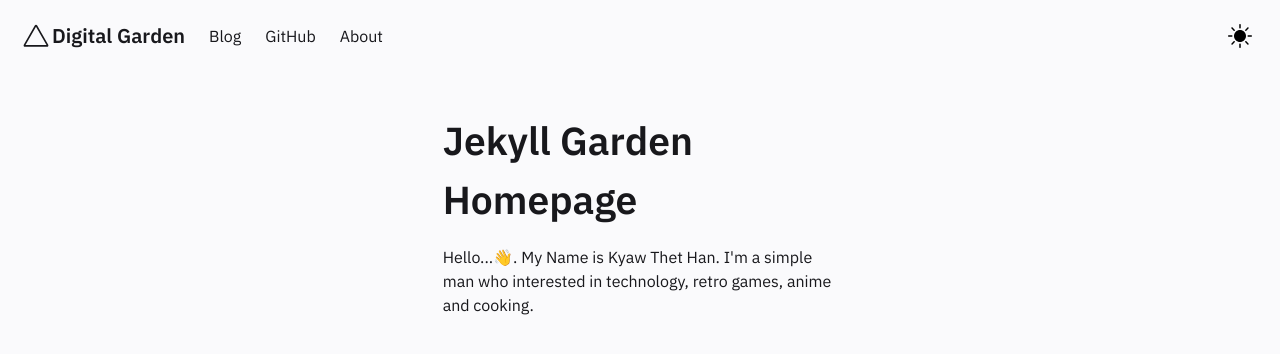
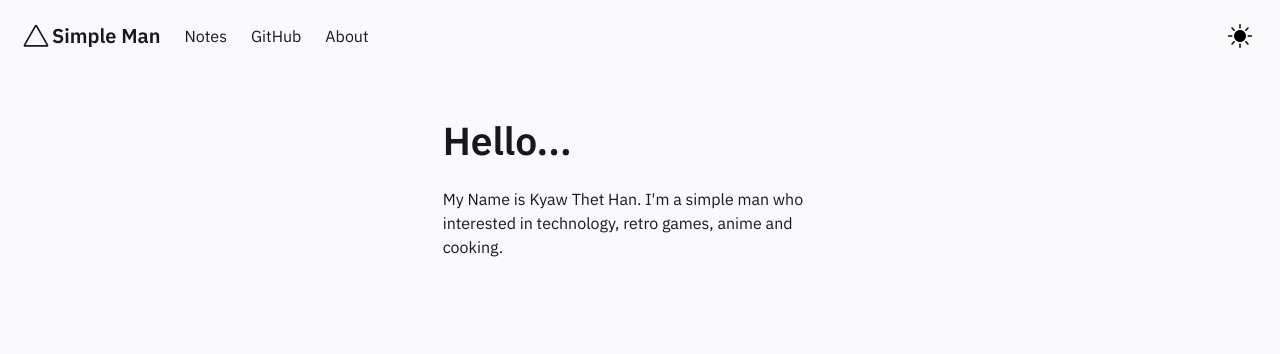
Before and after one commit to Kickman2/kickman2.github.io, a Jekyll site: the page built from pages/index.md, in a window 1280 px wide. Shown: the top 354 px of the page. Built offline with Jekyll 4.4.1, drawn with Linux system fonts in a browser that asks for light colours.

Commit message:
change homepage header

```diff
--- a/_includes/Header.html
+++ b/_includes/Header.html
@@ -35,7 +35,7 @@
         <svg width="32" height="32" viewBox="0 0 80 80" fill="none" xmlns="http://www.w3.org/2000/svg">
           <path fill-rule="evenodd" clip-rule="evenodd" d="M36.9477 13.7742C38.3043 11.4086 41.6957 11.4086 43.0523 13.7742L70.5226 61.6774C71.8791 64.043 70.1834 67 67.4703 67H12.5297C9.81658 67 8.12089 64.043 9.47744 61.6774L36.9477 13.7742ZM40 16.9677L13.7506 62.7419H66.2494L40 16.9677Z" fill="var(--text-main)"/>
         </svg>
-        <h4>Digital Garden</h4>
+        <h4>Simple Man</h4>
       </a>
       <div class="navbar-item navbar-dark-mode__mobile is-hidden-tablet" onclick="modeSwitcher()">
         <div class="buttons">
@@ -55,13 +55,13 @@
 
     <div id="navbarBasicExample" class="navbar-menu">
       <div class="navbar-start">
-        <a href="../posts"  class="navbar-item">
-          Blog
+        <a href="../notes"  class="navbar-item">
+          Notes
         </a>
         <a href="https://github.com/Kickman2" target="_blank" class="navbar-item">
           GitHub
         </a>
-        <a href="../about"  target="_blank" class="navbar-item">
+        <a href="../about" class="navbar-item">
           About
         </a>
       </div>
--- a/_includes/Homepage.html
+++ b/_includes/Homepage.html
@@ -1,9 +1,8 @@
 <div class="column is-4">
     <div class="block homeblock">
-    <h1>Jekyll Garden Homepage</h1>
-
+    <h1>Hello...</h1>
     <p>
-        Hello...👋. My Name is Kyaw Thet Han. I'm a simple man who interested in technology, retro games, anime and cooking.
+        My Name is Kyaw Thet Han. I'm a simple man who interested in technology, retro games, anime and cooking.
     </p>
 
     </div>
```
Also changed, not shown: assets/img/wave.gif (added).
